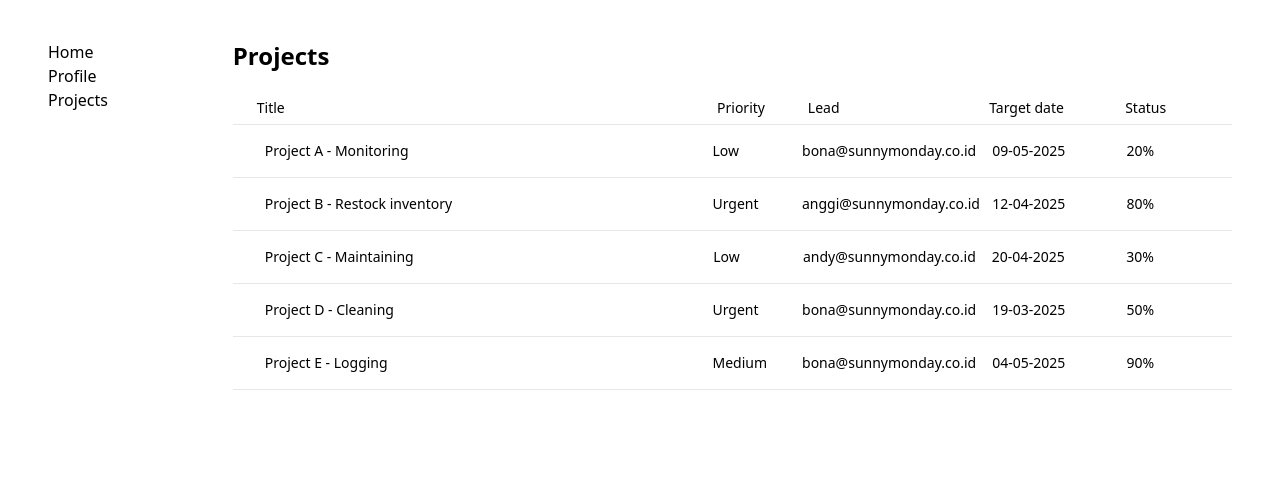
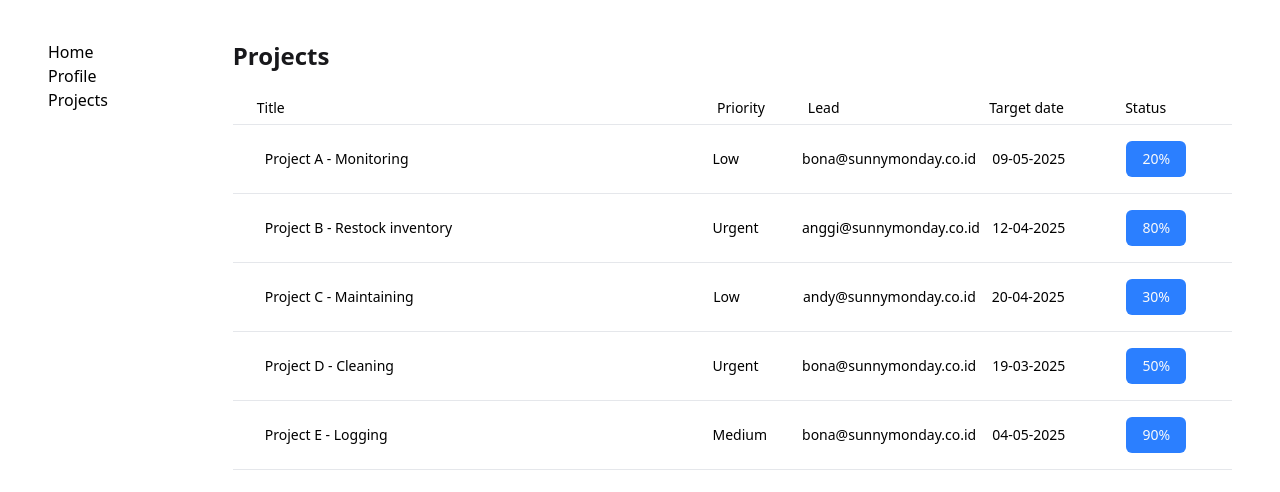
Before and after one commit to anggifergian/vite-react, a React (Vite) app: page /projects in a window 1280 px wide. Shown: the top 492 px of the page. Built offline with nearby package versions, Linux system fonts and the light colour scheme.

Commit message:
feat: adjust reponsive ui

```diff
--- a/src/components/PageTitle.tsx
+++ b/src/components/PageTitle.tsx
@@ -2,7 +2,7 @@ const PageTitle: React.FC<{ title: string }> = ({ title }) => {
   return (
     <>
       <div className="flex justify-start items-center mb-3 h-12">
-        <div className="font-semibold text-2xl">{title}</div>
+        <div className="font-semibold text-2xl text-primary">{title}</div>
       </div>
     </>
   );
--- a/src/pages/Home.tsx
+++ b/src/pages/Home.tsx
@@ -1,7 +1,7 @@
 function Home() {
   return (
     <>
-      <div className="flex justify-between items-center mb-3 h-12">
+      <div className="flex gap-2 flex-col md:flex-row justify-between md:items-center mb-3 min-h-12">
         <div className="font-semibold text-2xl">Dashboard</div>
 
         <div className="flex gap-2 items-center">
@@ -15,21 +15,21 @@ function Home() {
       </div>
 
       <div className="flex flex-col md:flex-row gap-3">
-        <div className="w-1/3 border border-gray-100 rounded-md p-3">
+        <div className="md:w-1/3 border border-gray-100 rounded-md p-3">
           <div className="font-medium text-gray-800 mb-2 text-sm">Team members</div>
           <div className="text-3xl font-semibold pb-1">176</div>
           <div className="font-light text-xs text-gray-500">
             <span className="text-green-600">+15.7%</span> from last month
           </div>
         </div>
-        <div className="w-1/3 border border-gray-100 rounded-md p-3">
+        <div className="md:w-1/3 border border-gray-100 rounded-md p-3">
           <div className="font-medium text-gray-800 mb-2 text-sm">Subscriptions</div>
           <div className="text-3xl font-semibold pb-1">+458</div>
           <div className="font-light text-xs text-gray-500">
             <span className="text-green-600">+25%</span> from last month
           </div>
         </div>
-        <div className="w-1/3 border border-gray-100 rounded-md p-3">
+        <div className="md:w-1/3 border border-gray-100 rounded-md p-3">
           <div className="font-medium text-gray-800 mb-2 text-sm">Total revenue</div>
           <div className="text-3xl font-semibold pb-1">$12,079</div>
           <div className="font-light text-xs text-gray-500">
--- a/src/pages/Profile.tsx
+++ b/src/pages/Profile.tsx
@@ -6,7 +6,7 @@ const Profile = () => {
       </div>
 
       <div className="flex flex-wrap items-start gap-3">
-        <div className="w-1/3 flex-initial p-3 px-4 rounded-md border border-gray-100">
+        <div className="w-full md:w-1/3 flex-initial p-3 px-4 rounded-md border border-gray-100">
           <div className="flex flex-col gap-2">
             <div className="flex flex-col items-center">
               <div className="w-20 h-20 rounded-full bg-gray-100 border border-neutral-100 mb-3 mt-2"></div>
--- a/src/pages/projects/project-row.tsx
+++ b/src/pages/projects/project-row.tsx
@@ -1,3 +1,4 @@
+import { Button } from "../../components/ui/button";
 import { Project } from "./project.type";
 
 const ProjectRow: React.FC<{ data: Project }> = ({ data }) => {
@@ -21,7 +22,9 @@ const ProjectRow: React.FC<{ data: Project }> = ({ data }) => {
         </div>
 
         <div className="w-[20%] sm:w-[10%] xl:w-[10%]">
-          <div className="px-2 py-1">{data.status}%</div>
+          <div className="px-2 py-1">
+            <Button>{data.status}%</Button>
+          </div>
         </div>
       </div>
     </>
```
